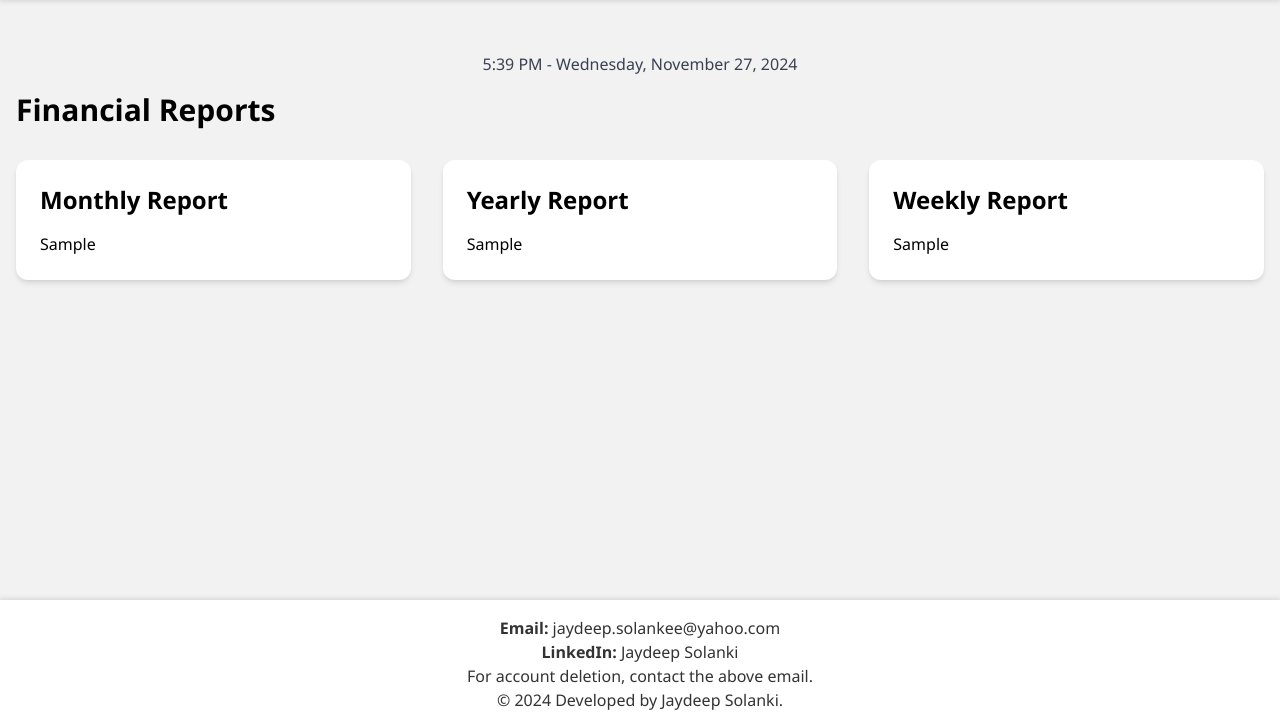
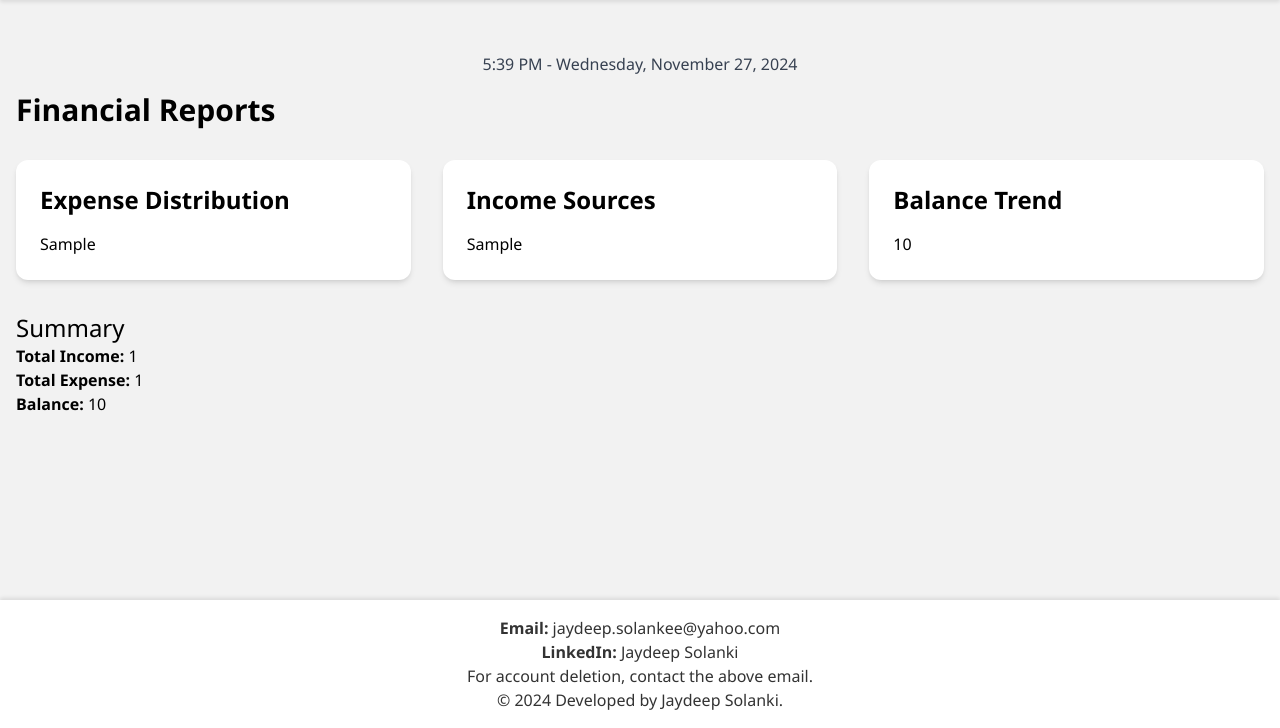
Before and after one commit to WhoIsJayD/Finance-Manager, a Flask app: template templates/reports.html in a window 1280 px wide. Shown: the part 72-800 px from the top of the page. Run offline with Flask 3, Linux system fonts and the light colour scheme; the template is opened without the code that fills it: most values are stand-ins (such as "Sample title", 1, 10 or a date in 2020); some libraries are stand-ins or nearby versions.

Commit message:
Update reports.html

```diff
--- a/templates/reports.html
+++ b/templates/reports.html
@@ -4,37 +4,28 @@
     <h1 class="text-3xl font-bold mb-8">Financial Reports</h1>
 
     <div class="grid grid-cols-1 md:grid-cols-2 lg:grid-cols-3 gap-8">
-        <div class="bg-white p-6 rounded-xl shadow-md" id="monthly-report">
-            <h2 class="text-2xl font-bold mb-4">Monthly Report</h2>
-            <div id="monthly-report-content">
-                {% if monthly_report %}
-                    {{ monthly_report|safe }}
-                {% else %}
-                    <p>Loading monthly report...</p>
-                {% endif %}
-            </div>
+        <div class="bg-white p-6 rounded-xl shadow-md">
+            <h2 class="text-2xl font-bold mb-4">Expense Distribution</h2>
+            <div>{{ expense_report | safe }}</div>
         </div>
 
-        <div class="bg-white p-6 rounded-xl shadow-md" id="yearly-report">
-            <h2 class="text-2xl font-bold mb-4">Yearly Report</h2>
-            <div id="yearly-report-content">
-                {% if yearly_report %}
-                    {{ yearly_report|safe }}
-                {% else %}
-                    <p>Loading yearly report...</p>
-                {% endif %}
-            </div>
+        <div class="bg-white p-6 rounded-xl shadow-md">
+            <h2 class="text-2xl font-bold mb-4">Income Sources</h2>
+            <div>{{ income_report | safe }}</div>
         </div>
 
-        <div class="bg-white p-6 rounded-xl shadow-md" id="weekly-report">
-            <h2 class="text-2xl font-bold mb-4">Weekly Report</h2>
-            <div id="weekly-report-content">
-                {% if weekly_report %}
-                    {{ weekly_report|safe }}
-                {% else %}
-                    <p>Loading weekly report...</p>
-                {% endif %}
-            </div>
+        <div class="bg-white p-6 rounded-xl shadow-md">
+            <h2 class="text-2xl font-bold mb-4">Balance Trend</h2>
+            <div>{{ balance_trend | safe }}</div>
         </div>
     </div>
+
+    <div class="mt-8">
+        <h3 class="text-2xl">Summary</h3>
+        <ul>
+            <li><strong>Total Income:</strong> {{ total_income }}</li>
+            <li><strong>Total Expense:</strong> {{ total_expense }}</li>
+            <li><strong>Balance:</strong> {{ balance }}</li>
+        </ul>
+    </div>
 {% endblock %}
```
